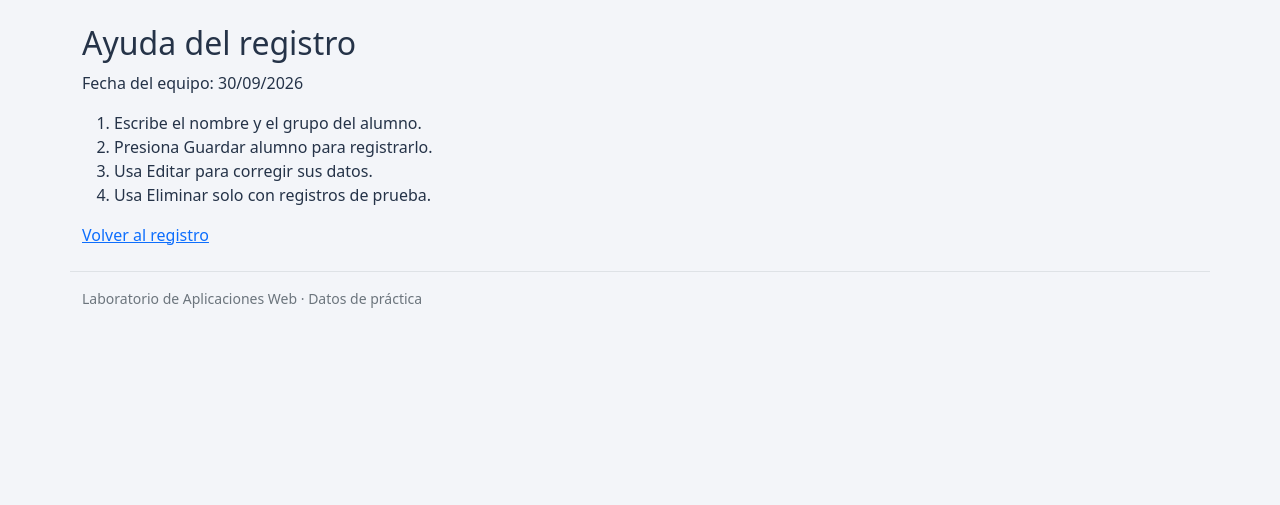
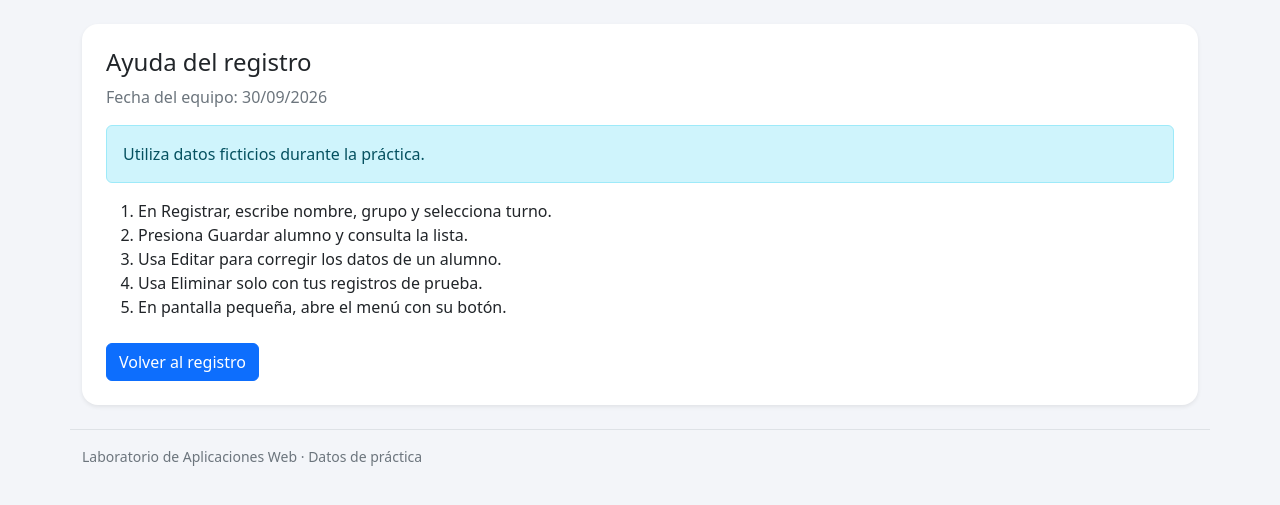
Before and after one commit to chimgonzalezblancacbtis272-eng/CRUD_Alumnos_practica4, a Flask app: page /ayuda in a window 1280 px wide. Shown: the part 175-680 px from the top of the page. Run offline with Flask 3, Linux system fonts and the light colour scheme; some libraries are stand-ins or nearby versions.

Commit message:
Revise ayuda.html for improved layout and instructions

```diff
--- a/templates/ayuda.html
+++ b/templates/ayuda.html
@@ -1,16 +1,22 @@
 {% extends 'base.html' %}
 {% block contenido %}
-<section>
-<h2>Ayuda del registro</h2>
-<p>Fecha del equipo: {{ fecha }}</p>
-<ol>
-<li>Escribe el nombre y el grupo del alumno.</li>
-<li>Presiona Guardar alumno para registrarlo.</li>
-<li>Usa Editar para corregir sus datos.</li>
-<li>Usa Eliminar solo con registros de prueba.</li>
+<section class="card shadow-sm">
+<div class="card-body p-4">
+<h2 class="h4">Ayuda del registro</h2>
+<p class="text-secondary">Fecha del equipo: {{ fecha }}</p>
+<div class="alert alert-info" role="note">
+Utiliza datos ficticios durante la práctica.
+</div>
+<ol class="mb-4">
+<li>En Registrar, escribe nombre, grupo y selecciona turno.</li>
+<li>Presiona Guardar alumno y consulta la lista.</li>
+<li>Usa Editar para corregir los datos de un alumno.</li>
+<li>Usa Eliminar solo con tus registros de prueba.</li>
+<li>En pantalla pequeña, abre el menú con su botón.</li>
 </ol>
-<a class="boton secundario" href="{{ url_for('inicio') }}">
+<a class="btn btn-primary" href="{{ url_for('inicio') }}">
 Volver al registro
 </a>
+</div>
 </section>
 {% endblock %}
```
